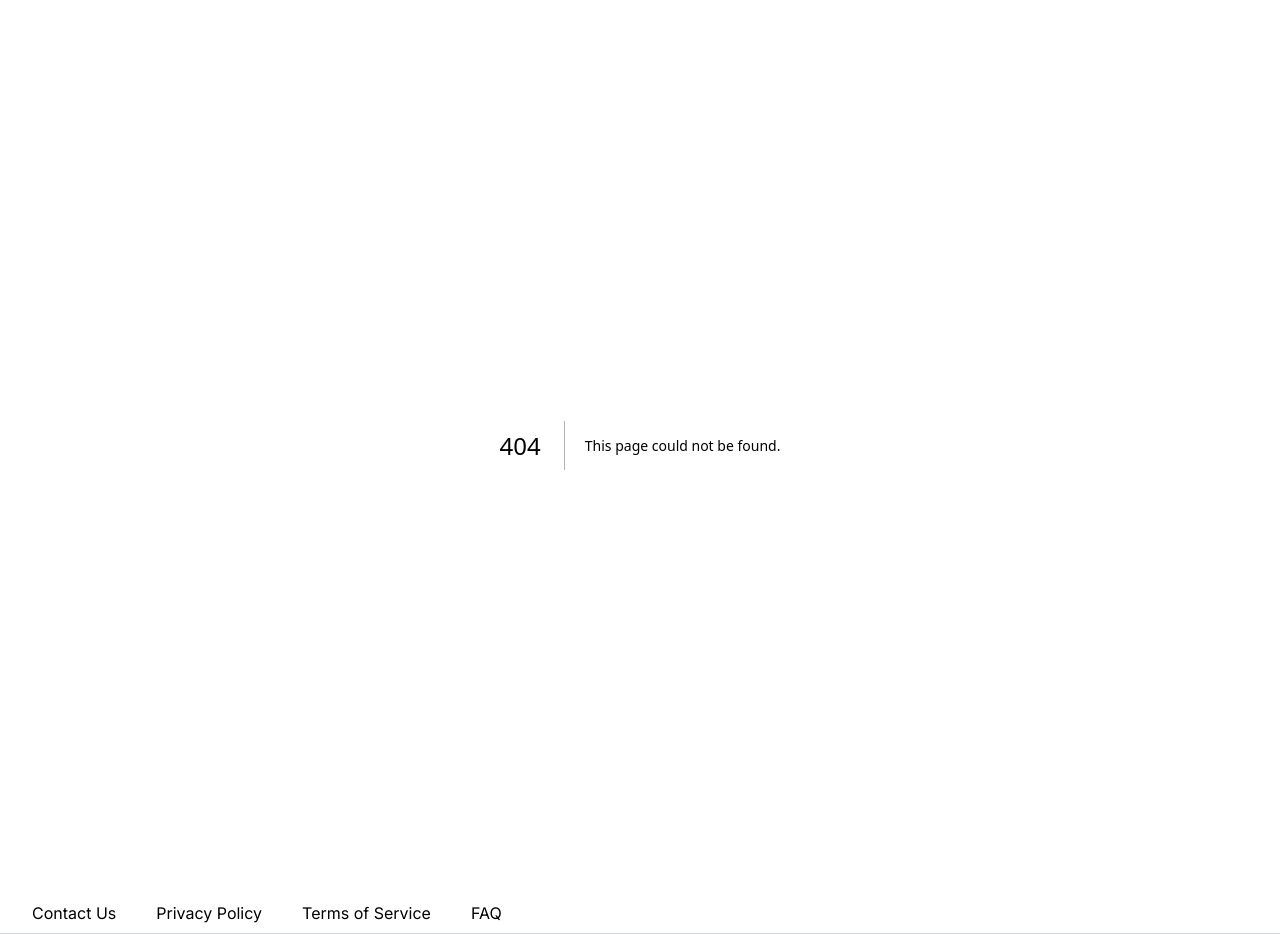
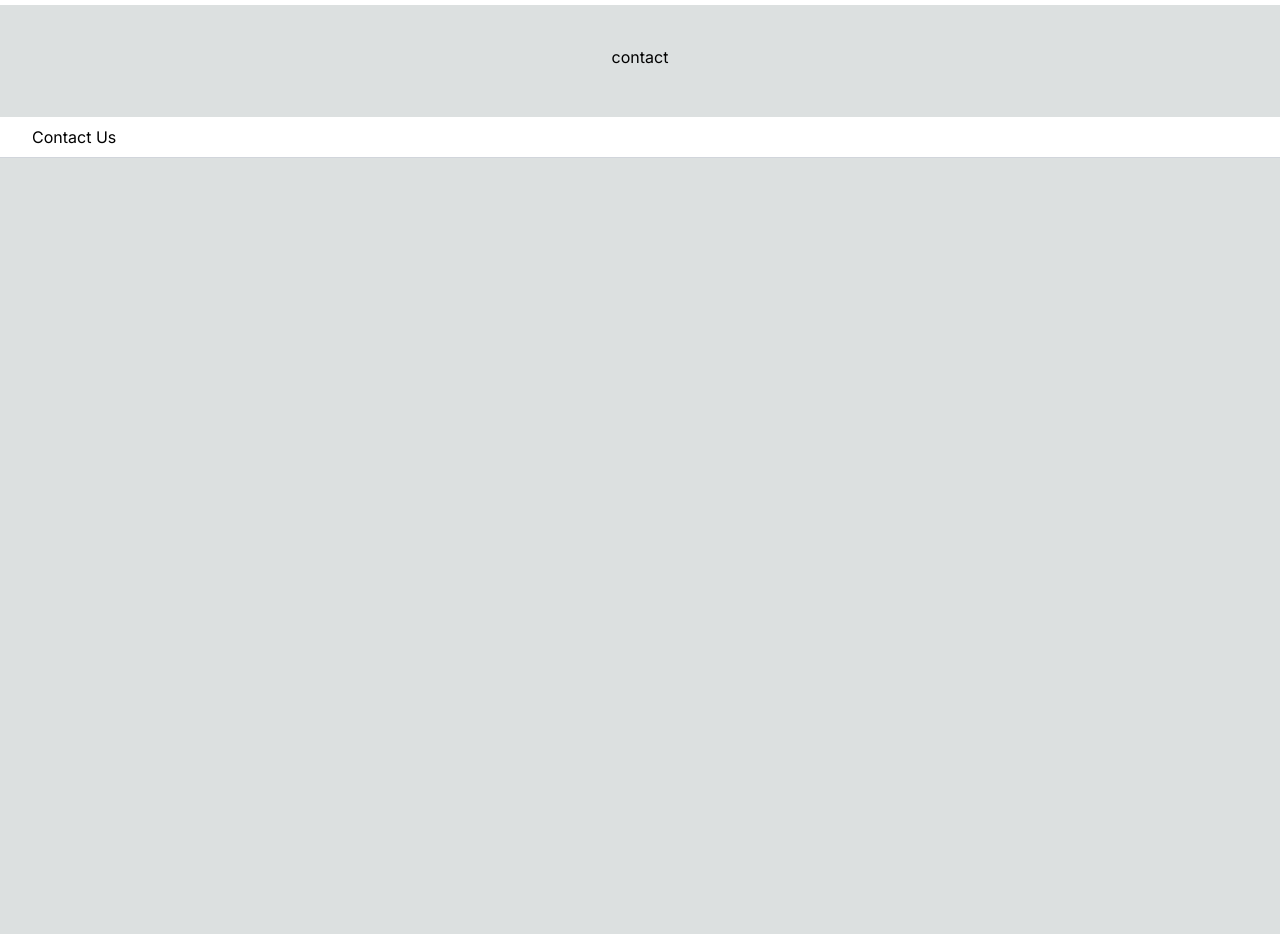
Before and after one commit to axseinga/next13masters, a Next.js app: page /contact-us in a window 1280 px wide. Before the commit this address had no page. Shown: the part 67-1001 px from the top of the page. After the commit the page ends 800 px from the top, so only its background shows below. Built offline with nearby package versions, Linux system fonts and the light colour scheme.

Commit message:
fix: typescript errors

```diff
--- a/src/app/api/products.ts
+++ b/src/app/api/products.ts
@@ -2,7 +2,7 @@ import type { ProductResponseItemT, ProductListItemT } from "@/types";
 
 const url = "https://naszsklep-api.vercel.app/api/products";
 
-export const getProductsList = async (take: number, pageId: string = "0") => {
+export const getProducts = async (take: number, pageId: string = "1") => {
 	const offset = (Number(pageId) - 1) * take;
 	const res = await fetch(`${url}?take=${take}&offset=${offset}`);
 	const data = (await res.json()) as ProductResponseItemT[];
--- /dev/null
+++ b/src/app/contact-us/page.tsx
@@ -0,0 +1,7 @@
+export default async function ContactUs() {
+	return (
+		<main>
+			<p>contact</p>
+		</main>
+	);
+}
--- a/src/app/product/[productId]/page.tsx
+++ b/src/app/product/[productId]/page.tsx
@@ -1,11 +1,11 @@
 import type { Metadata } from "next";
 import { Suspense } from "react";
-import { getProductById, getProductsList } from "@/app/api/products";
+import { getProductById, getProducts } from "@/app/api/products";
 import { ProductCoverImage } from "@/components/atoms/product-cover-image";
 import { SuggestedProductsList } from "@/components/molecules/suggested-products-list";
 
 export const generateStaticParams = async () => {
-	const products = await getProductsList(20);
+	const products = await getProducts(20);
 	return products.map((product) => ({
 		productId: product.id,
 	}));
--- a/src/app/products/[pageId]/page.tsx
+++ b/src/app/products/[pageId]/page.tsx
@@ -1,13 +1,13 @@
-import { getProductsList } from "@/app/api/products";
+import { getProducts } from "@/app/api/products";
 import { Pagination } from "@/components/molecules/pagination";
 import { ProductsList } from "@/components/molecules/products-list";
 
 export default async function Products({ params }: { params: { pageId: string } }) {
-	const products = await getProductsList(20, params.pageId);
+	const products = await getProducts(20, params.pageId);
 	return (
 		<main>
 			<ProductsList products={products} />
-			<Pagination/>
+			<Pagination />
 		</main>
 	);
 }
--- a/src/components/molecules/suggested-products-list.tsx
+++ b/src/components/molecules/suggested-products-list.tsx
@@ -1,8 +1,7 @@
 import { ProductsList } from "./products-list";
-import { getProductsList } from "@/app/api/products";
+import { getProducts } from "@/app/api/products";
 
 export const SuggestedProductsList = async () => {
-	const products = await getProductsList();
-
+	const products = await getProducts(20);
 	return <ProductsList products={products.slice(-4)} />;
 };
--- a/src/components/organisms/footer.tsx
+++ b/src/components/organisms/footer.tsx
@@ -1,16 +1,11 @@
 import Link from "next/link";
 
 export const Footer = () => {
-  const navLinks = [
-    { label: "Contact Us", href: "/" },
-    { label: "Privacy Policy", href: "/" },
-    { label: "Terms of Service", href: "/" },
-    { label: "FAQ", href: "/" },
-  ];
+	const navLinks = [{ label: "Contact Us", href: "/contact-us" }] as const;
 
 	return (
-      <footer className="max-w mx-auto w-full flex justify-between content-center gap-2 p-2 px-8 border-b border-gray-300 bg-white">
-        <div className="flex justify-items-center items-center gap-10">
+		<footer className="max-w mx-auto flex w-full content-center justify-between gap-2 border-b border-gray-300 bg-white p-2 px-8">
+			<div className="flex items-center justify-items-center gap-10">
 				{navLinks.map((link) => (
 					<Link key={link.href} href={link.href} className="hover:text-amber-800">
 						{link.label}
```
Lines whose indentation alone changed are shown as unchanged.
